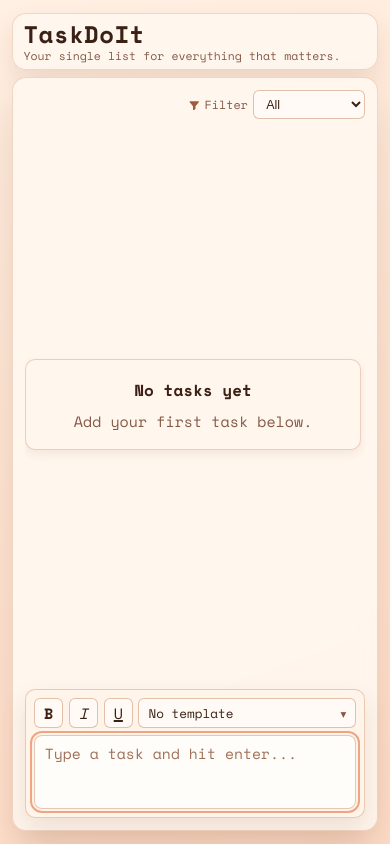
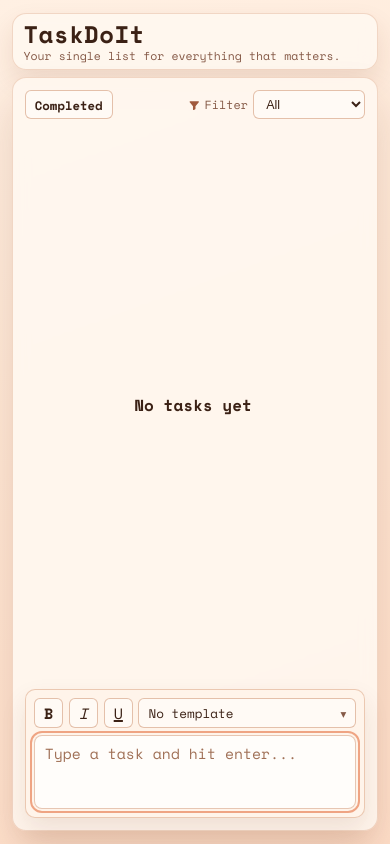
Before and after one commit to ismattheus/taskdoit, a plain HTML site: page index.html in a window 390 px wide. Drawn offline with nearby package versions, Linux system fonts and the light colour scheme.

Commit message:
feat(ui): add completed tab and polish empty states/template UX

```diff
--- a/css/styles.css
+++ b/css/styles.css
@@ -131,14 +131,48 @@ textarea {
 .panel-header {
   display: flex;
   align-items: center;
-  justify-content: flex-end;
+  justify-content: space-between;
+  gap: 0.5rem;
   min-height: 1.9rem;
+}
+
+.panel-view-controls {
+  display: flex;
+  align-items: center;
+}
+
+.panel-view-button {
+  appearance: none;
+  -webkit-appearance: none;
+  border: 1px solid rgba(190, 110, 66, 0.42);
+  border-radius: 6px;
+  background: #fffaf5;
+  color: var(--text-main);
+  height: 1.82rem;
+  padding: 0 0.58rem;
+  font-size: 0.77rem;
+  font-weight: 600;
+  cursor: pointer;
+  transition: background-color 0.2s ease, transform 0.2s ease, border-color 0.2s ease;
+}
+
+.panel-view-button:hover {
+  transform: translateY(-1px);
+  background: var(--accent-soft);
+  border-color: rgba(206, 109, 57, 0.65);
+}
+
+.panel-view-button.is-active {
+  color: var(--text-main);
+  border-color: rgba(190, 110, 66, 0.42);
+  background: #fffaf5;
 }
 
 .task-filter-controls {
   display: flex;
   align-items: center;
   gap: 0.35rem;
+  margin-left: auto;
 }
 
 .task-filter-label {
@@ -196,22 +230,22 @@ textarea {
 .empty-state {
   margin: auto;
   width: min(420px, 100%);
-  border-radius: var(--radius-lg);
-  border: 1px solid rgba(201, 121, 74, 0.32);
-  background: #fff6ee;
+  border: none;
+  background: transparent;
   text-align: center;
-  padding: 1.1rem;
-  box-shadow: var(--shadow-sm);
+  padding: 0;
+  box-shadow: none;
 }
 
 .empty-state h2 {
-  margin: 0 0 var(--space-1);
+  margin: 0;
   font-size: 1rem;
+  color: var(--text-main);
 }
 
 .empty-state p {
-  margin: 0;
-  color: var(--text-muted);
+  margin: var(--space-1) 0 0;
+  color: var(--text-main);
 }
 
 .task-item {
@@ -327,6 +361,10 @@ textarea {
   padding: 0.58rem 0.62rem;
   display: grid;
   gap: 0.45rem;
+}
+
+.composer.is-hidden {
+  display: none;
 }
 
 .format-toolbar {
@@ -557,6 +595,7 @@ textarea {
 .editor:focus-visible,
 .task-toggle:focus-visible,
 .task-delete:focus-visible,
+.panel-view-button:focus-visible,
 .template-toggle:focus-visible,
 .task-filter-select:focus-visible,
 .template-option:focus-visible,
@@ -622,11 +661,12 @@ textarea {
   }
 
   .panel-header {
-    justify-content: flex-end;
+    justify-content: space-between;
+    flex-wrap: wrap;
   }
 
   .task-filter-controls {
-    width: 100%;
+    width: auto;
     justify-content: flex-end;
   }
 
--- a/index.html
+++ b/index.html
@@ -23,6 +23,16 @@
 
       <main id="task-panel" class="task-panel" aria-label="Task Panel">
         <header class="panel-header">
+          <div class="panel-view-controls">
+            <button
+              id="completed-tab-toggle"
+              class="panel-view-button"
+              type="button"
+              aria-label="Open completed tasks"
+            >
+              Completed
+            </button>
+          </div>
           <div class="task-filter-controls">
             <label for="task-filter" class="task-filter-label">
               <span class="task-filter-icon" aria-hidden="true">
--- a/js/app.js
+++ b/js/app.js
@@ -16,6 +16,8 @@ const FILTER_MODE_NONE = "none";
 const FILTER_VALUE_ALL = "__all__";
 const FILTER_VALUE_NONE = "__none__";
 const FILTER_VALUE_TEMPLATE_PREFIX = "__tpl__:";
+const VIEW_MODE_TASKS = "tasks";
+const VIEW_MODE_COMPLETED = "completed";
 
 function sanitizeTemplateName(value) {
   if (typeof value !== "string") {
@@ -100,6 +102,10 @@ function resolveActiveFilter(activeFilter, templates) {
   return template || FILTER_MODE_ALL;
 }
 
+function resolveActiveView(activeView) {
+  return activeView === VIEW_MODE_COMPLETED ? VIEW_MODE_COMPLETED : VIEW_MODE_TASKS;
+}
+
 function toFilterValue(activeFilter) {
   if (activeFilter === FILTER_MODE_ALL) {
     return FILTER_VALUE_ALL;
@@ -135,6 +141,7 @@ function loadState() {
     templates: [],
     composerTemplate: null,
     activeFilter: FILTER_MODE_ALL,
+    activeView: VIEW_MODE_TASKS,
   };
 
   try {
@@ -178,6 +185,7 @@ function loadState() {
           : parsed.activeFilter,
         templates
       ),
+      activeView: resolveActiveView(parsed.activeView),
     };
   } catch {
     return fallback;
@@ -193,6 +201,7 @@ function saveState(state) {
         tasks: state.tasks,
         templates: state.templates,
         activeFilter: state.activeFilter,
+        activeView: state.activeView,
       })
     );
   } catch {
@@ -225,22 +234,39 @@ function fillFilterSelect(selectEl, templates, activeFilter) {
   selectEl.value = toFilterValue(resolveActiveFilter(activeFilter, templates));
 }
 
+function getTasksForActiveView(state) {
+  if (state.activeView === VIEW_MODE_COMPLETED) {
+    return state.tasks.filter((task) => task.completed);
+  }
+
+  return state.tasks.filter((task) => !task.completed);
+}
+
 function getVisibleTasks(state) {
+  const tabTasks = getTasksForActiveView(state);
   if (state.activeFilter === FILTER_MODE_ALL) {
-    return state.tasks;
+    return tabTasks;
   }
 
   if (state.activeFilter === FILTER_MODE_NONE) {
-    return state.tasks.filter(
+    return tabTasks.filter(
       (task) => !(typeof task.template === "string" && task.template.trim().length > 0)
     );
   }
 
-  return state.tasks.filter((task) => task.template === state.activeFilter);
+  return tabTasks.filter((task) => task.template === state.activeFilter);
 }
 
 function getEmptyState(state, visibleTasks) {
-  if (state.tasks.length === 0) {
+  if (state.activeView === VIEW_MODE_COMPLETED && visibleTasks.length === 0) {
+    return {
+      title: "No completed tasks yet",
+      copy: "",
+    };
+  }
+
+  const tabTasks = getTasksForActiveView(state);
+  if (tabTasks.length === 0) {
     return null;
   }
 
@@ -300,8 +326,10 @@ function deleteTemplateFromState(state, templateName) {
 function initApp() {
   const taskListEl = document.getElementById("task-list");
   const editorEl = document.getElementById("editor");
+  const composerEl = document.querySelector(".composer");
   const toolbarEl = document.querySelector(".format-toolbar");
   const filterSelectEl = document.getElementById("task-filter");
+  const completedTabToggleEl = document.getElementById("completed-tab-toggle");
 
   const templatePickerEl = document.getElementById("template-picker");
   const templateToggleEl = document.getElementById("template-toggle");
@@ -316,8 +344,10 @@ function initApp() {
   if (
     !taskListEl ||
     !editorEl ||
+    !composerEl ||
     !toolbarEl ||
     !filterSelectEl ||
+    !completedTabToggleEl ||
     !templatePickerEl ||
     !templateToggleEl ||
     !templateToggleLabelEl ||
@@ -486,6 +516,18 @@ function initApp() {
   }
 
   function renderApp() {
+    const isCompletedView = state.activeView === VIEW_MODE_COMPLETED;
+    completedTabToggleEl.classList.toggle("is-active", isCompletedView);
+    completedTabToggleEl.textContent = isCompletedView ? "Tasks" : "Completed";
+    completedTabToggleEl.setAttribute(
+      "aria-label",
+      isCompletedView ? "Back to active tasks" : "Open completed tasks"
+    );
+    composerEl.classList.toggle("is-hidden", isCompletedView);
+    if (isCompletedView && templateMenuOpen) {
+      setTemplateMenuOpen(false);
+    }
+
     renderTemplateDropdown();
     fillFilterSelect(filterSelectEl, state.templates, state.activeFilter);
 
@@ -495,6 +537,10 @@ function initApp() {
   }
 
   function handleAddTask() {
+    if (state.activeView !== VIEW_MODE_TASKS) {
+      return;
+    }
+
     if (isEditorEmpty(editorEl)) {
       focusEditor(editorEl);
       return;
@@ -572,6 +618,20 @@ function initApp() {
     renderApp();
   }
 
+  function handleCompletedTabToggle() {
+    state.activeView =
+      state.activeView === VIEW_MODE_COMPLETED ? VIEW_MODE_TASKS : VIEW_MODE_COMPLETED;
+    saveState(state);
+    renderApp();
+
+    if (state.activeView === VIEW_MODE_TASKS) {
+      focusEditor(editorEl);
+      return;
+    }
+
+    editorEl.blur();
+  }
+
   function handleTemplateMenuAction(event) {
     const actionEl = event.target.closest("[data-action]");
     if (!actionEl) {
@@ -644,8 +704,12 @@ function initApp() {
     scheduleTemplateMenuPlacement();
   }
 
-  function handleDocumentScroll() {
+  function handleDocumentScroll(event) {
     if (!templateMenuOpen) {
+      return;
+    }
+
+    if (event?.target && templatePickerEl.contains(event.target)) {
       return;
     }
 
@@ -674,28 +738,20 @@ function initApp() {
     templateToggleEl.focus();
   }
 
-  function handleTemplateOptionsWheel(event) {
-    if (templateOptionsEl.scrollHeight <= templateOptionsEl.clientHeight) {
-      return;
-    }
-
-    event.preventDefault();
-    event.stopPropagation();
-    templateOptionsEl.scrollTop += event.deltaY;
-  }
-
   initEditor(editorEl, toolbarEl);
   renderApp();
-  focusEditor(editorEl);
+  if (state.activeView === VIEW_MODE_TASKS) {
+    focusEditor(editorEl);
+  }
 
   editorEl.addEventListener("keydown", handleEditorKeydown);
   taskListEl.addEventListener("click", handleTaskActionClick);
+  completedTabToggleEl.addEventListener("click", handleCompletedTabToggle);
   filterSelectEl.addEventListener("change", handleFilterChange);
   templateToggleEl.addEventListener("click", handleTemplateToggleClick);
   templateMenuEl.addEventListener("click", handleTemplateMenuAction);
   templateAddFormEl.addEventListener("submit", handleTemplateAddSubmit);
   templateAddInputEl.addEventListener("keydown", handleTemplateAddInputKeydown);
-  templateOptionsEl.addEventListener("wheel", handleTemplateOptionsWheel, { passive: false });
   document.addEventListener("pointerdown", handleTemplatePickerOutsidePointerDown);
   document.addEventListener("keydown", handleTemplatePickerKeydown);
   window.addEventListener("resize", handleViewportResize);
--- a/js/tasks.js
+++ b/js/tasks.js
@@ -24,7 +24,7 @@ export function createTask(contentHtml, template = null) {
 
 function renderEmptyState(container, emptyState) {
   const title = emptyState?.title || "No tasks yet";
-  const copy = emptyState?.copy || "Add your first task below.";
+  const copy = typeof emptyState?.copy === "string" ? emptyState.copy : "";
   const article = document.createElement("article");
   article.className = "empty-state";
   article.dataset.emptyState = "";
@@ -32,10 +32,12 @@ function renderEmptyState(container, emptyState) {
   const heading = document.createElement("h2");
   heading.textContent = title;
 
-  const paragraph = document.createElement("p");
-  paragraph.textContent = copy;
-
-  article.append(heading, paragraph);
+  article.append(heading);
+  if (copy.trim().length > 0) {
+    const paragraph = document.createElement("p");
+    paragraph.textContent = copy;
+    article.append(paragraph);
+  }
   container.append(article);
 }
 
```
